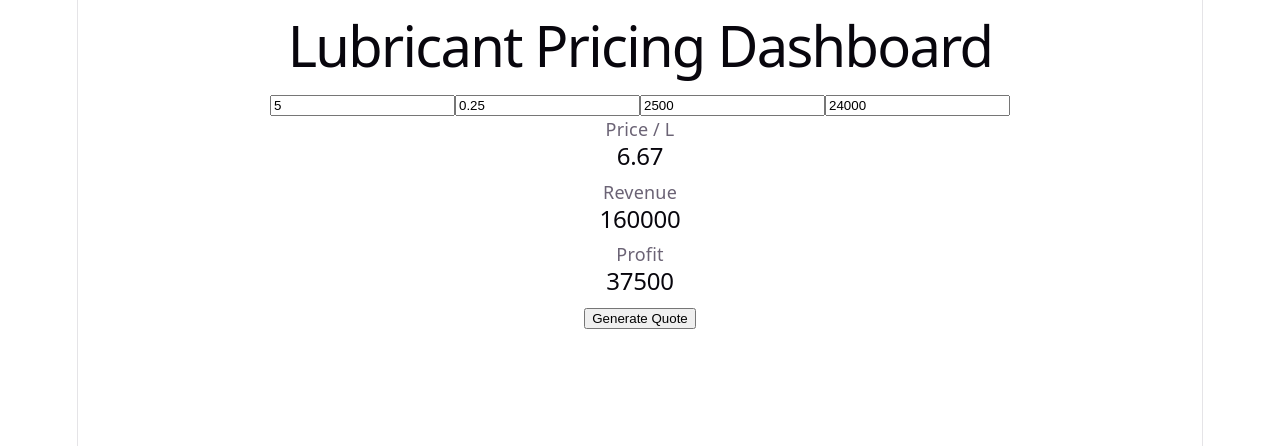
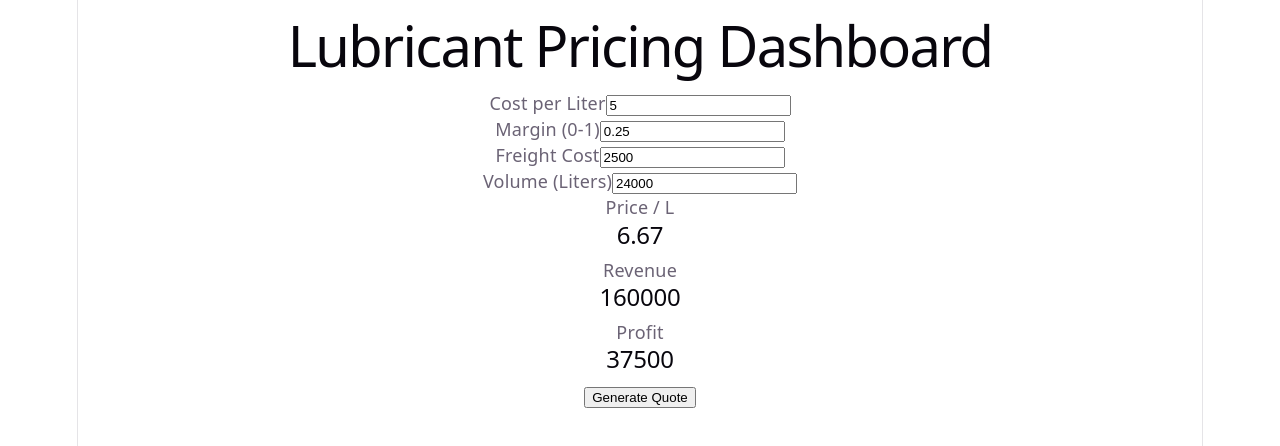
Before and after one commit to Ahmeddhaq/Lubricant-Pricing, a React (Vite) app: page / in a window 1280 px wide. Shown: the top 446 px of the page. Built offline with nearby package versions, Linux system fonts and the light colour scheme.

Commit message:
first commit1

```diff
--- a/src/App.jsx
+++ b/src/App.jsx
@@ -17,34 +17,46 @@ export default function PricingApp() {
 
       <div className="border rounded-lg p-4">
         <div className="grid grid-cols-2 gap-4">
+          <div>
+            <label className="block text-sm font-semibold mb-1">Cost per Liter</label>
             <input
               type="number"
               value={cost}
               onChange={(e) => setCost(parseFloat(e.target.value))}
-            placeholder="Cost per Liter"
-            className="border rounded px-3 py-2"
+              placeholder="e.g., 5"
+              className="border rounded px-3 py-2 w-full"
             />
+          </div>
+          <div>
+            <label className="block text-sm font-semibold mb-1">Margin (0-1)</label>
             <input
               type="number"
               value={margin}
               onChange={(e) => setMargin(parseFloat(e.target.value))}
-            placeholder="Margin"
-            className="border rounded px-3 py-2"
+              placeholder="e.g., 0.25"
+              className="border rounded px-3 py-2 w-full"
             />
+          </div>
+          <div>
+            <label className="block text-sm font-semibold mb-1">Freight Cost</label>
             <input
               type="number"
               value={freight}
               onChange={(e) => setFreight(parseFloat(e.target.value))}
-            placeholder="Freight"
-            className="border rounded px-3 py-2"
+              placeholder="e.g., 2500"
+              className="border rounded px-3 py-2 w-full"
             />
+          </div>
+          <div>
+            <label className="block text-sm font-semibold mb-1">Volume (Liters)</label>
             <input
               type="number"
               value={volume}
               onChange={(e) => setVolume(parseFloat(e.target.value))}
-            placeholder="Volume"
-            className="border rounded px-3 py-2"
+              placeholder="e.g., 24000"
+              className="border rounded px-3 py-2 w-full"
             />
+          </div>
         </div>
       </div>
 
```
Lines whose indentation alone changed are shown as unchanged.
